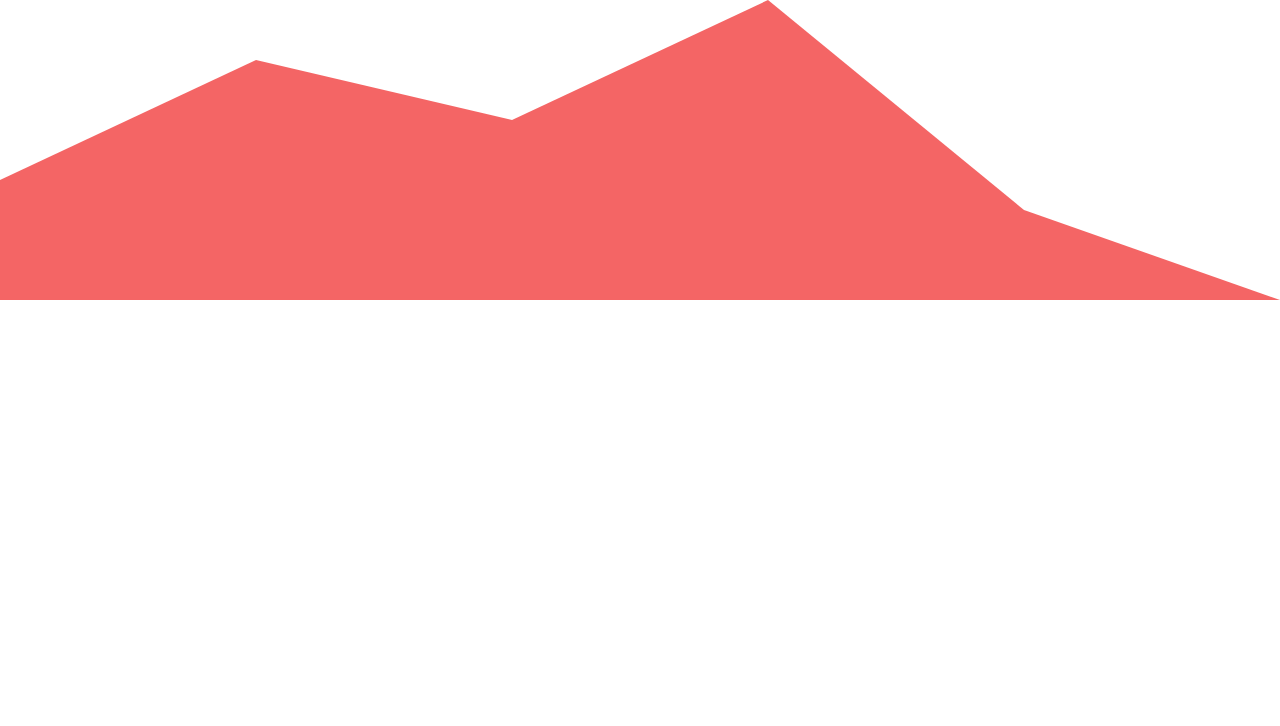
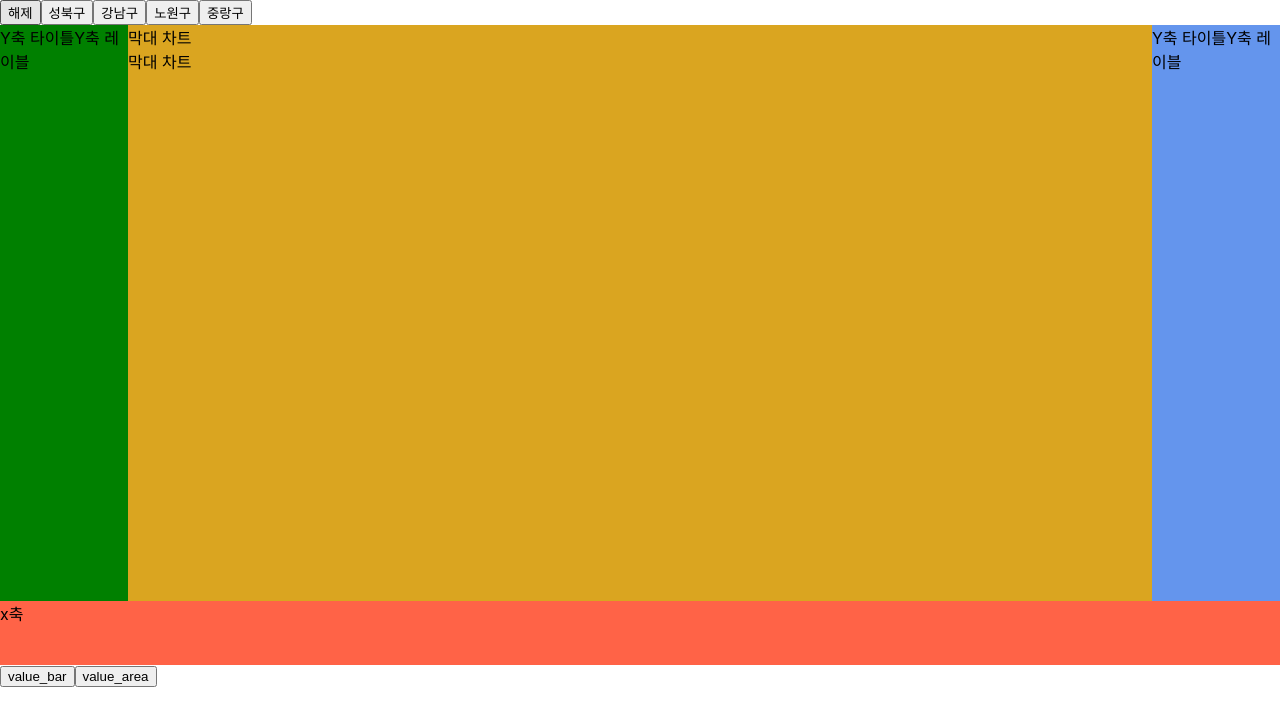
Before and after one commit to ha-il/time-series-chart, a React (Create React App) app: page / in a window 1280 px wide. Shown: the top 726 px of the page. Built offline with nearby package versions, Linux system fonts and the light colour scheme.

Commit message:
chore: 초기 레이아웃 및 컴포넌트 설정

```diff
--- a/src/App.tsx
+++ b/src/App.tsx
@@ -1,90 +1,48 @@
 import React from 'react';
 import styled from 'styled-components';
-
-const DATA = [
-  { id: 0, start: 0.4, end: 0.8, value: '40%' },
-  { id: 1, start: 0.8, end: 0.6, value: '80%' },
-  { id: 2, start: 0.6, end: 1.0, value: '60%' },
-  { id: 3, start: 1.0, end: 0.3, value: '100%' },
-  { id: 4, start: 0.3, end: 0, value: '30%' },
-];
-
-/*
-{ id: 0, start: 0.1, end: 0.4, value: '40%' },
-{ id: 1, start: 0.4, end: 0.8, value: '80%' },
-{ id: 2, start: 0.8, end: 0.6, value: '60%' },
-{ id: 3, start: 0.6, end: 1.0, value: '100%' },
-{ id: 4, start: 1.0, end: 0.3, value: '30%' },
-*/
-
-const AreaChart = styled.ul`
-  /* Reset */
-  margin: 0;
-  padding: 0;
-  border: 0;
-
-  /* Dimensions */
-  width: 100%;
-  max-width: 100%;
-  height: 300px;
-
-  /* Layout */
-  display: flex;
-  justify-content: stretch;
-  align-items: stretch;
-  flex-direction: row;
-
-  list-style: none;
-`;
-
-const ChartList = styled.li<{ $start: number; $end: number }>`
-  flex-grow: 1;
-  flex-shrink: 1;
-  flex-basis: 0;
-  background: rgba(240, 50, 50, 0.75);
-  clip-path: polygon(
-    0% calc(100% * (${(props) => 1 - props.$start})),
-    100% calc(100% * (${(props) => 1 - props.$end})),
-    100% 100%,
-    0% 100%
-  );
-  &:hover span {
-    display: block;
-  }
-  position: relative;
-`;
-
-const ToolTipText = styled.span`
-  display: none;
-  left: 40%;
-  bottom: 0%;
-  position: absolute;
-  max-width: 200px;
-  border: 1px solid;
-  border-radius: 5px;
-  padding: 5px;
-  font-size: 0.8em;
-  color: black;
-  background: deeppink;
-  z-index: 2;
-`;
-
-function ToolTip({ text }: { text: string }) {
-  return <ToolTipText>{text}</ToolTipText>;
-}
+import FilteringButtons from './components/FilteringButtons';
+import ChartLegends from './components/ChartLegends';
+import AreaYAxis from './components/AxisItems/AreaYAxis';
+import BarYAxis from './components/AxisItems/BarYAxis';
+import XAxis from './components/AxisItems/XAxis';
+import BarChart from './components/BarChart';
+import AreaChart from './components/AreaChart';
+// import MockData from './mock_data.json';
 
 function App() {
+  /* TODO: 얼마 안 되는 데이터지만, 데이터가 늘어날 것을 대비해 메모이제이션 해줘야 함
+  const chartTime = Object.keys(MockData.response);
+  const chartValue = Object.values(MockData.response);
+  */
+  // TODO: grid 때문에 남긴 ClassName의 Type 통일해서 다뤄야 함.
   return (
     <div className="App">
-      <AreaChart className="area-chart">
-        {DATA.map(({ id, start, end, value }) => (
-          <ChartList key={id} $start={start} $end={end}>
-            <ToolTip text={value} />
-          </ChartList>
-        ))}
-      </AreaChart>
+      <FilteringButtons />
+      <ChartWrapper>
+        <AreaYAxis className="one" />
+        <Graphs className="two">
+          <BarChart />
+          <AreaChart />
+        </Graphs>
+        <BarYAxis className="three" />
+        <XAxis className="four" />
+      </ChartWrapper>
+      <ChartLegends />
     </div>
   );
 }
 
 export default App;
+
+const ChartWrapper = styled.div`
+  display: grid;
+  height: 80vh;
+  grid-template-columns: 10% 80% 10%;
+  grid-template-rows: 90% 10%;
+  & .four {
+    grid-column: 1 / 4;
+  }
+`;
+const Graphs = styled.div`
+  background-color: goldenrod;
+`;
--- /dev/null
+++ b/src/components/AreaChart.tsx
@@ -0,0 +1,6 @@
+import React from 'react';
+
+function AreaChart() {
+  return <div>막대 차트</div>;
+}
+export default AreaChart;
--- /dev/null
+++ b/src/components/AxisItems/AreaYAxis.tsx
@@ -0,0 +1,13 @@
+import React from 'react';
+import YAxisTitle from './YAxisTitle';
+import YAxisLable from './YAxisLable';
+
+function AreaYAxis({ className }: { className: string }) {
+  return (
+    <div className={className} style={{ backgroundColor: 'green' }}>
+      <YAxisTitle />
+      <YAxisLable />
+    </div>
+  );
+}
+export default AreaYAxis;
--- /dev/null
+++ b/src/components/AxisItems/BarYAxis.tsx
@@ -0,0 +1,13 @@
+import React from 'react';
+import YAxisTitle from './YAxisTitle';
+import YAxisLable from './YAxisLable';
+
+function BarYAxis({ className }: { className: string }) {
+  return (
+    <div className={className} style={{ backgroundColor: 'cornflowerblue' }}>
+      <YAxisTitle />
+      <YAxisLable />
+    </div>
+  );
+}
+export default BarYAxis;
--- /dev/null
+++ b/src/components/AxisItems/XAxis.tsx
@@ -0,0 +1,10 @@
+import React from 'react';
+
+function XAxis({ className }: { className: string }) {
+  return (
+    <div className={className} style={{ backgroundColor: 'tomato' }}>
+      x축
+    </div>
+  );
+}
+export default XAxis;
--- /dev/null
+++ b/src/components/AxisItems/YAxisLable.tsx
@@ -0,0 +1,6 @@
+import React from 'react';
+
+function YAxisLable() {
+  return <span>Y축 레이블</span>;
+}
+export default YAxisLable;
--- /dev/null
+++ b/src/components/AxisItems/YAxisTitle.tsx
@@ -0,0 +1,6 @@
+import React from 'react';
+
+function YAxisTitle() {
+  return <span>Y축 타이틀</span>;
+}
+export default YAxisTitle;
--- /dev/null
+++ b/src/components/BarChart.tsx
@@ -0,0 +1,6 @@
+import React from 'react';
+
+function BarChart() {
+  return <div>막대 차트</div>;
+}
+export default BarChart;
--- /dev/null
+++ b/src/components/ChartLegends.tsx
@@ -0,0 +1,26 @@
+import React from 'react';
+import styled from 'styled-components';
+
+function ChartLegends() {
+  const LEGENDS_VALUES = [
+    { id: 0, value: 'value_bar' },
+    { id: 1, value: 'value_area' },
+  ];
+  return (
+    <Legends>
+      {LEGENDS_VALUES.map(({ id, value }) => (
+        <li key={id}>
+          <button type="button">{value}</button>
+        </li>
+      ))}
+    </Legends>
+  );
+}
+export default ChartLegends;
+
+const Legends = styled.ul`
+  margin: 0;
+  padding: 0;
+  list-style: none;
+  display: flex;
+`;
--- /dev/null
+++ b/src/components/FilteringButtons.tsx
@@ -0,0 +1,29 @@
+import React from 'react';
+import styled from 'styled-components';
+
+function FilteringButtons() {
+  const BUTTONS_VALUES = [
+    { id: 0, value: '해제' },
+    { id: 1, value: '성북구' },
+    { id: 2, value: '강남구' },
+    { id: 3, value: '노원구' },
+    { id: 4, value: '중랑구' },
+  ];
+  return (
+    <Buttons>
+      {BUTTONS_VALUES.map(({ id, value }) => (
+        <li key={id}>
+          <button type="button">{value}</button>
+        </li>
+      ))}
+    </Buttons>
+  );
+}
+export default FilteringButtons;
+
+const Buttons = styled.ul`
+  margin: 0;
+  padding: 0;
+  list-style: none;
+  display: flex;
+`;
```
